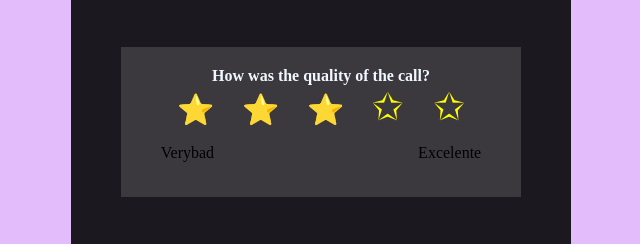
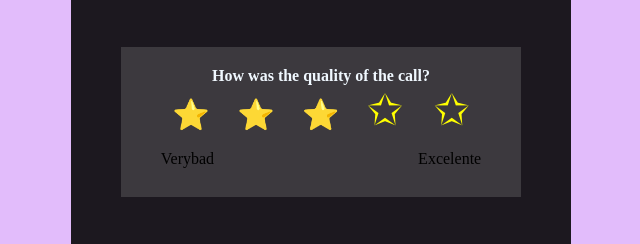
Before and after one commit to Ramlah23/ejercicio-8, a plain HTML site: page index.html in a window 1280 px wide. Shown: the part 244-488 px from the top of the page, without its empty margins (319-959 px from the left). Drawn offline with Linux system fonts and the light colour scheme.

Commit message:
modificacion de los dos archivos en estrellas

```diff
--- a/index.html
+++ b/index.html
@@ -12,7 +12,7 @@
            <h3 class="titulo">You left the meeting</h3>
            <div class="contenedor2">
             <h4 class="pregunta">How was the quality of the call?</h4>
-                <p class="estrellas"> ⭐ ⭐ ⭐ <span class="estrellas2">✩ ✩</span></p>
+                <p class="estrellas"><span class="estrellas">⭐ ⭐ ⭐</span> <span class="estrellas2">✩ ✩</span></p>
                 <p class="calificacion">Verybad Excelente</p>
            </div>
            <div class="contenedor3">
--- a/style.css
+++ b/style.css
@@ -39,6 +39,7 @@ main {
     margin-left: 50px;
     margin-top: 50px;
     text-align: center;
+    display: inline-block;
 }
 .pregunta {
     padding-top: 20px;
@@ -52,7 +53,7 @@ main {
 
 }
 .estrellas2 {
-    font-size: 38px;
+    font-size: 43px;
     color: yellow;
 
 }
```
